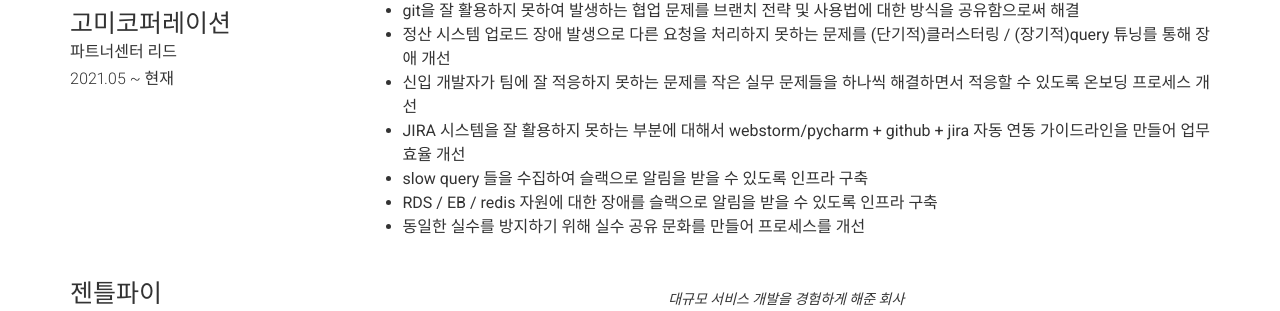
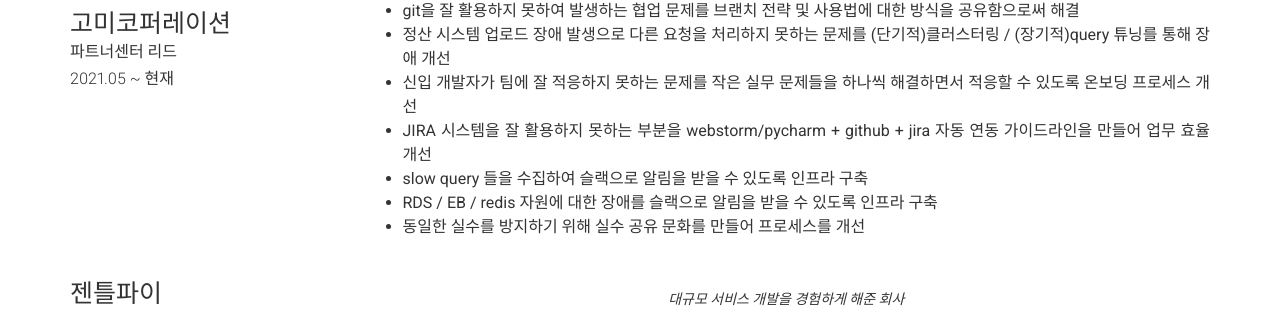
Before and after one commit to mystyle2006/mystyle2006.github.io, a Jekyll site: the page built from index.md, in a window 1280 px wide and 900 px high, scrolled down 658 px. Shown: the part 139-450 px from the top of the window. Built offline with Jekyll 4.4.1, drawn with Linux system fonts in a browser that asks for light colours; nearby versions of some CDN libraries.

Commit message:
고미코퍼레이션 경험 수정

```diff
--- a/_config.yml
+++ b/_config.yml
@@ -59,7 +59,7 @@ content:
           - git을 잘 활용하지 못하여 발생하는 협업 문제를 브랜치 전략 및 사용법에 대한 방식을 공유함으로써 해결
           - 정산 시스템 업로드 장애 발생으로 다른 요청을 처리하지 못하는 문제를 (단기적)클러스터링 / (장기적)query 튜닝를 통해 장애 개선
           - 신입 개발자가 팀에 잘 적응하지 못하는 문제를 작은 실무 문제들을 하나씩 해결하면서 적응할 수 있도록 온보딩 프로세스 개선
-          - JIRA 시스템을 잘 활용하지 못하는 부분에 대해서 webstorm/pycharm + github + jira 자동 연동 가이드라인을 만들어 업무 효율 개선
+          - JIRA 시스템을 잘 활용하지 못하는 부분을 webstorm/pycharm + github + jira 자동 연동 가이드라인을 만들어 업무 효율 개선
           - slow query 들을 수집하여 슬랙으로 알림을 받을 수 있도록 인프라 구축
           - RDS / EB / redis 자원에 대한 장애를 슬랙으로 알림을 받을 수 있도록 인프라 구축
           - 동일한 실수를 방지하기 위해 실수 공유 문화를 만들어 프로세스를 개선
```
